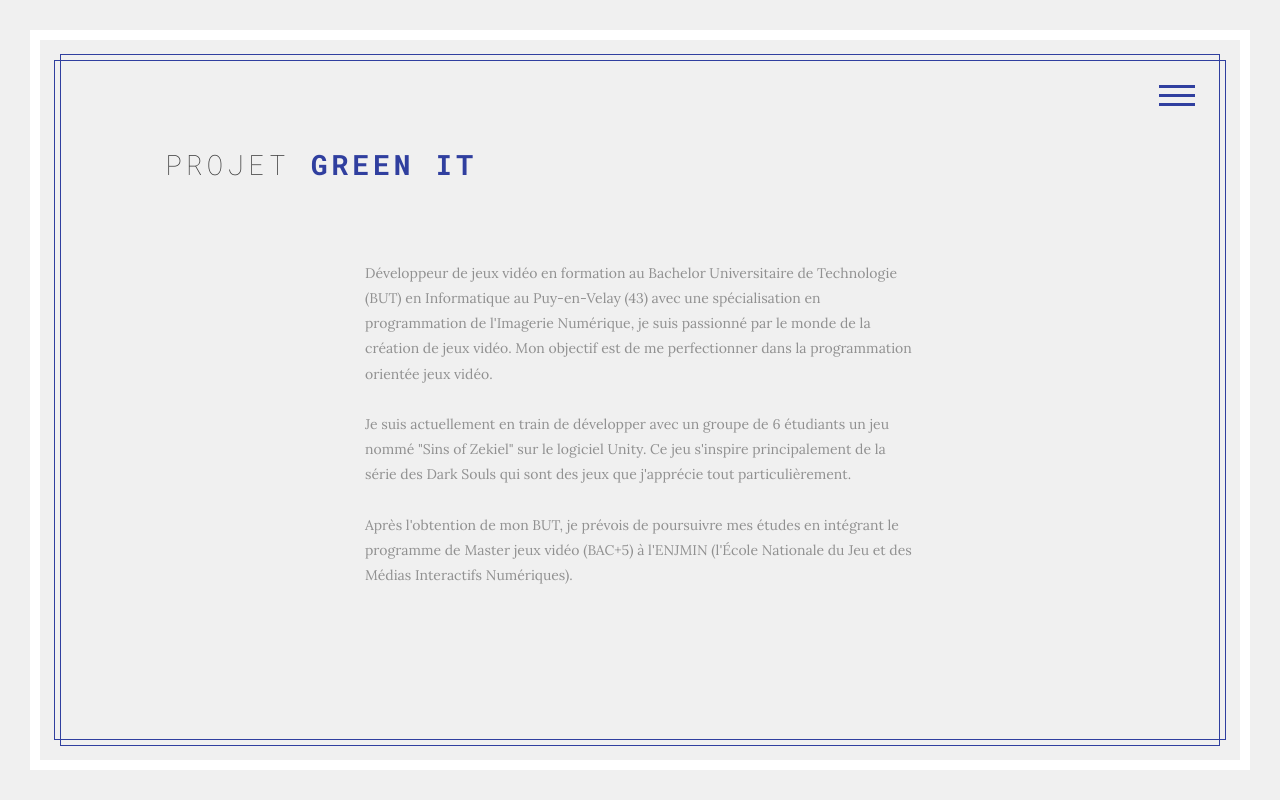
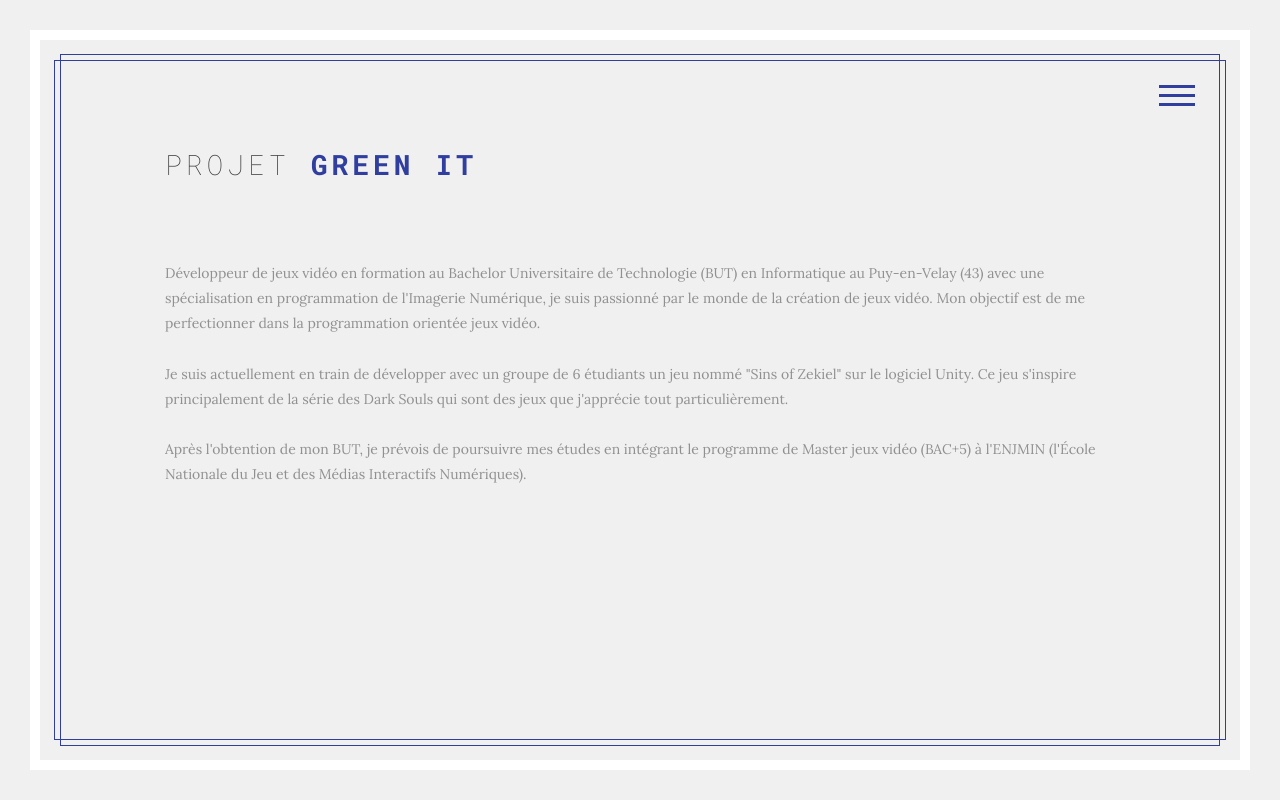
Before and after one commit to Geenzao/Geenzao.github.io, a PHP site: page / in a window 1280 px wide, after a click on "GREEN IT". Run offline with PHP 8.4, Linux system fonts and the light colour scheme; some web fonts are replaced.

Commit message:
modification css

```diff
--- a/css/style.css
+++ b/css/style.css
@@ -901,8 +901,6 @@ body.section-switching.up .animation-block{
 }
 .presentation-text{
 	margin-bottom:25px;
-	margin-left: 200px;
-	margin-right: 200px;
 }
 
 
```
